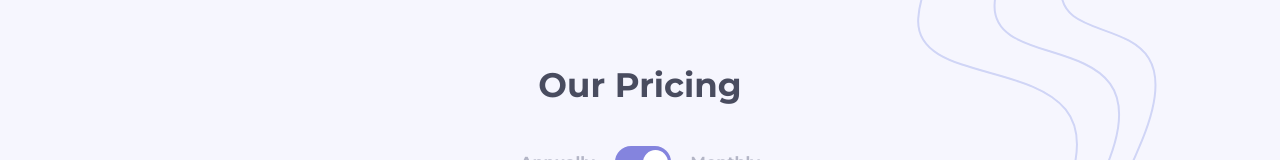
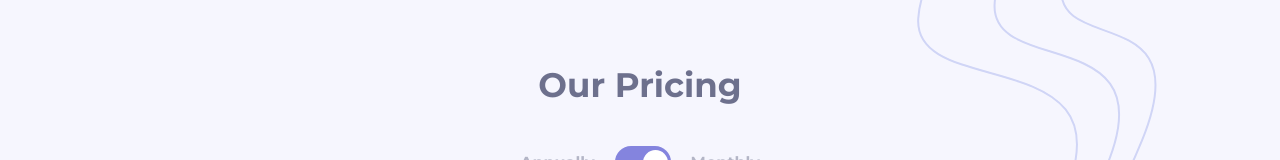
Before and after one commit to pvl-ao/pricing-component-with-toggle, a plain HTML site: page index.html in a window 1280 px wide. Shown: the top 160 px of the page. Drawn offline with Linux system fonts and the light colour scheme.

Commit message:
Update style.css

```diff
--- a/css/style.css
+++ b/css/style.css
@@ -68,7 +68,7 @@ body {
   width: fit-content;
   margin-bottom: 4rem;
   font-size: 3.4rem;
-  color: #494c5f;
+   color: hsl(233, 13%, 49%);
 }
 .switch {
   position: relative;
```
